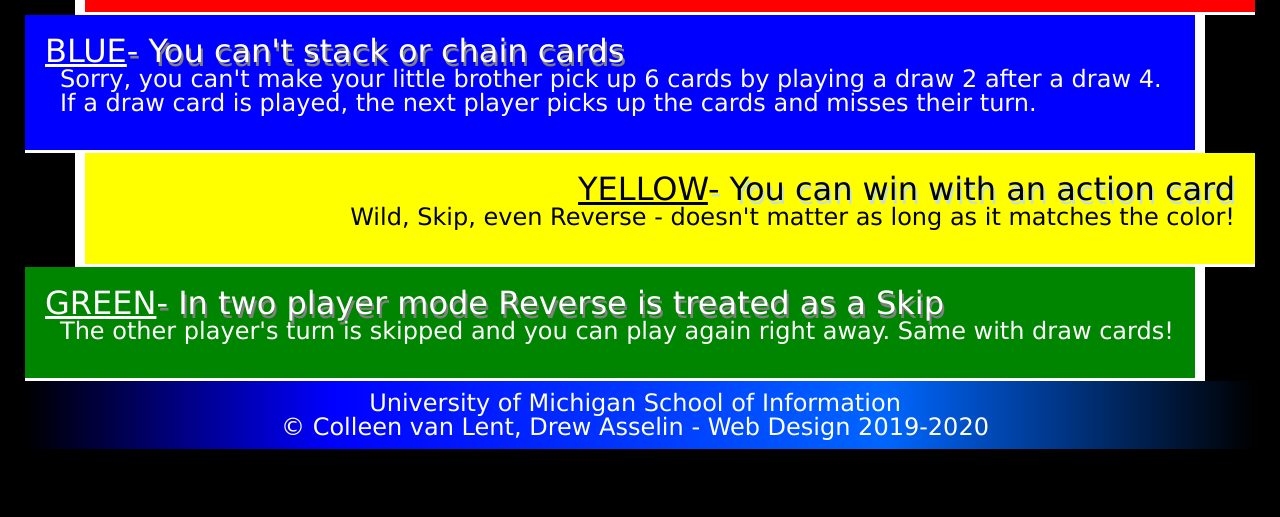
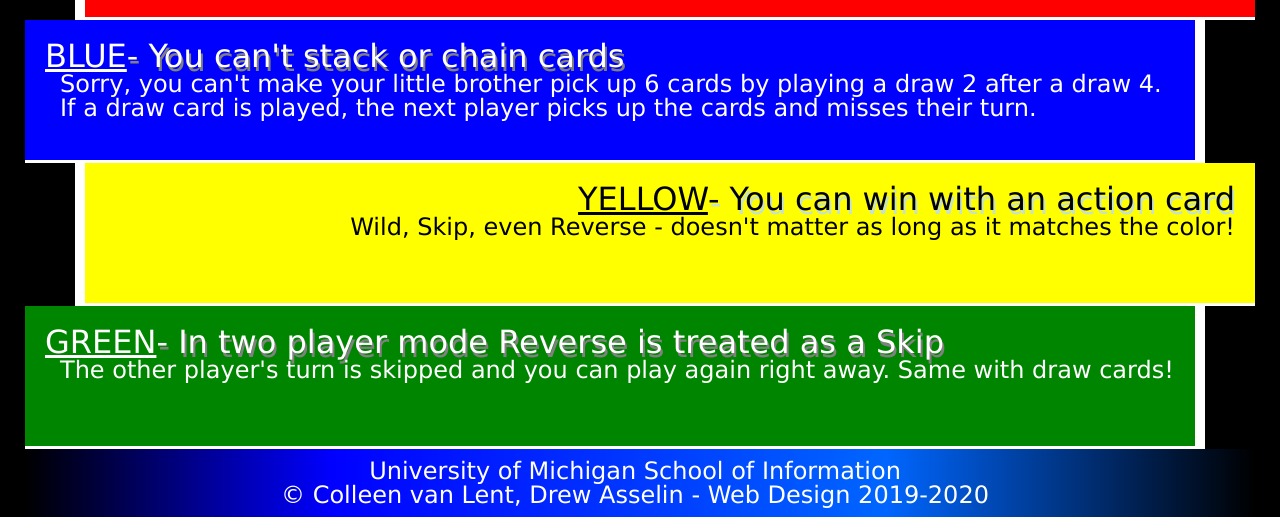
Before and after one commit to laursanc/homework2-2022, a plain HTML site: page index.html in a window 1280 px wide. Shown: the part 716-1233 px from the top of the page. Before the commit the page ends 1165 px from the top, so only its background shows below. Drawn offline with Linux system fonts and the light colour scheme.

Commit message:
Add files via upload

```diff
--- a/css/style.css
+++ b/css/style.css
@@ -16,6 +16,8 @@ h2{
     text-shadow: 2px 4px #808080;
 }
 
+
+
 p{
     font-size: 24px;
     padding: 0px 0px 15px 15px;
@@ -29,7 +31,7 @@ img{
 }
 
 div{
-    min-width: 100px;
+    min-height: 100px;
     padding: 20px;
     border: 3px solid #FFFFFF;
 }
@@ -83,7 +85,6 @@ span{
 }
 
 footer{
-    background: rgb(0,0,0);
     background: linear-gradient(90deg, rgba(0,0,0,1) 0%, rgba(0,0,255,1) 25%, rgba(0,102,255,1) 70%, rgba(0,0,0,1) 100%);
 }
 
```
